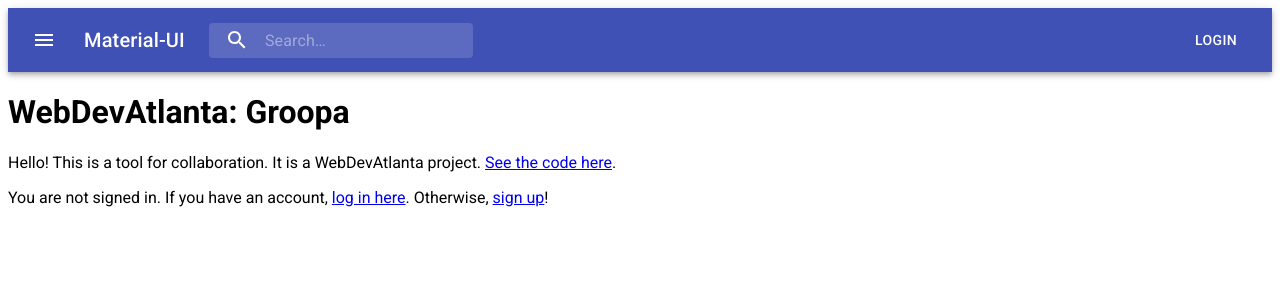
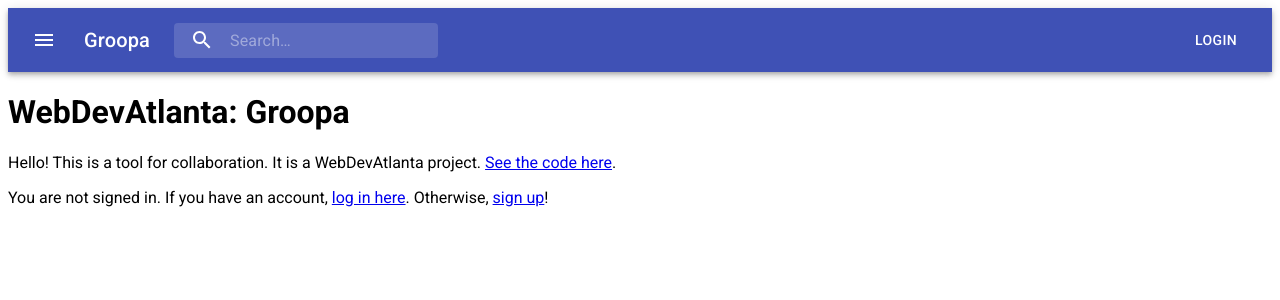
Before and after one commit to darrylgit/GroupCollaborationTool, a React (Create React App) app in the folder group-collaboration/: page / in a window 1280 px wide. Shown: the top 300 px of the page. Built offline with nearby package versions, Linux system fonts and the light colour scheme; no server answers.

Commit message:
Better (non-boilerplate) title and meta description.

```diff
--- a/group-collaboration/public/index.html
+++ b/group-collaboration/public/index.html
@@ -7,7 +7,7 @@
     <meta name="theme-color" content="#000000" />
     <meta
       name="description"
-      content="Web site created using create-react-app"
+      content="Tool to allow developers to collaborate on open source and private projects"
     />
     <link rel="apple-touch-icon" href="logo192.png" />
     <!--
@@ -26,7 +26,7 @@
       work correctly both with client-side routing and a non-root public URL.
       Learn how to configure a non-root public URL by running `npm run build`.
     -->
-    <title>React App</title>
+    <title>Groopa</title>
   </head>
   <body>
     <noscript>You need to enable JavaScript to run this app.</noscript>
--- a/group-collaboration/src/components/TopBar/index.js
+++ b/group-collaboration/src/components/TopBar/index.js
@@ -163,7 +163,7 @@ export default function PrimarySearchAppBar() {
           <MenuIcon />
         </IconButton>
         <Typography className={classes.title} variant="h6" noWrap>
-          Material-UI
+          Groopa
         </Typography>
         <div className={classes.search}>
           <div className={classes.searchIcon}>
```
